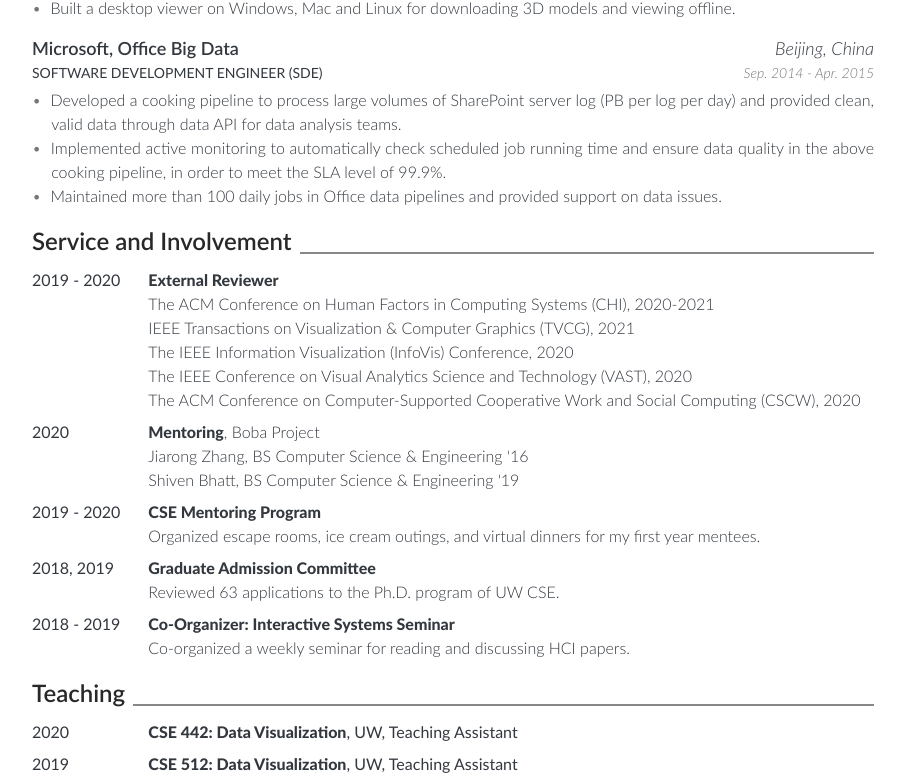
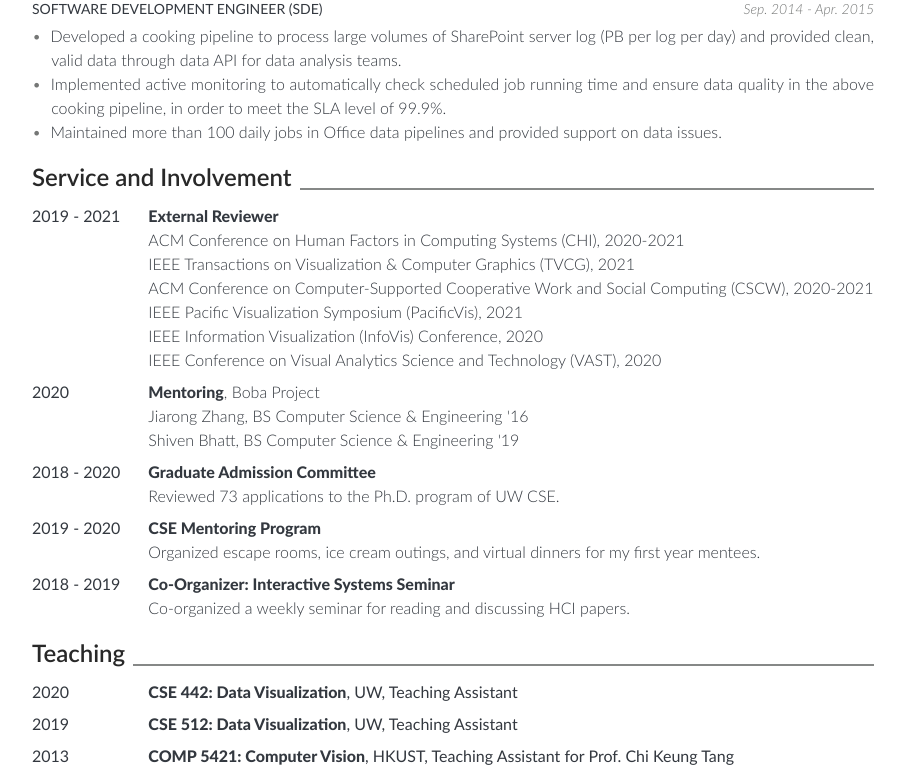
Before and after one commit to yyyliu/yyyliu.github.io, a Vue app: page /#/cv in a window 1280 px wide. Shown: the part 1347-2127 px from the top of the page, without its empty margins (187-1092 px from the left). Built offline with nearby package versions, Linux system fonts and the light colour scheme.

Commit message:
Update CV

```diff
--- a/src/cv.js
+++ b/src/cv.js
@@ -102,13 +102,13 @@ const papers = [
 ]
 
 const papers_unrefered = [
-  {
+  /*{
     author: 'Yang Liu, Zhicheng Liu, Fan Du, Jeffrey Heer',
     title: 'Mining Design Feedback from Visualization Comments on Social Platforms',
     venue: 'ACM Human Factors in Computing Systems (CHI)',
     time: '2021',
     status: 'under review'
-  },
+  },*/
   {
     author: 'Ge Zhang, Mike A. Merrill, Yang Liu, Jeffrey Heer, Tim Althoff',
     title: 'CORAL: COde RepresentAtion Learning with Weakly-Supervised Transformers for Analyzing Data Analysis',
@@ -141,7 +141,7 @@ const work = [
     location: 'Seattle, WA',
     role: 'Research Intern',
     desc: [
-      'Worked with Leo Zhicheng Liu and Fan Du on mining visualization critiques.'
+      'Mentors: Dr. Leo Zhicheng Liu and Dr. Fan Du'
     ]
   },
   {
@@ -181,12 +181,13 @@ const work = [
 const service = [
   {
     name: 'External Reviewer',
-    time: '2019 - 2020',
-    desc: ['The ACM Conference on Human Factors in Computing Systems (CHI), 2020-2021',
+    time: '2019 - 2021',
+    desc: ['ACM Conference on Human Factors in Computing Systems (CHI), 2020-2021',
       'IEEE Transactions on Visualization & Computer Graphics (TVCG), 2021',
-      'The IEEE Information Visualization (InfoVis) Conference, 2020',
-      'The IEEE Conference on Visual Analytics Science and Technology (VAST), 2020',
-      'The ACM Conference on Computer-Supported Cooperative Work and Social Computing (CSCW), 2020']
+      'ACM Conference on Computer-Supported Cooperative Work and Social Computing (CSCW), 2020-2021',
+      'IEEE Pacific Visualization Symposium (PacificVis), 2021',
+      'IEEE Information Visualization (InfoVis) Conference, 2020',
+      'IEEE Conference on Visual Analytics Science and Technology (VAST), 2020']
   },
   {
     name: 'Mentoring',
@@ -196,16 +197,16 @@ const service = [
       'Shiven Bhatt, BS Computer Science & Engineering \'19']
   },
   {
+    name: 'Graduate Admission Committee',
+    time: '2018 - 2020',
+    // location: 'University of Washington',
+    desc: ['Reviewed 73 applications to the Ph.D. program of UW CSE.']
+  },
+  {
     name: 'CSE Mentoring Program',
     time: '2019 - 2020',
     // location: 'University of Washington',
     desc: ['Organized escape rooms, ice cream outings, and virtual dinners for my first year mentees.']
-  },
-  {
-    name: 'Graduate Admission Committee',
-    time: '2018, 2019',
-    // location: 'University of Washington',
-    desc: ['Reviewed 63 applications to the Ph.D. program of UW CSE.']
   },
   {
     name: 'Co-Organizer: Interactive Systems Seminar',
```
